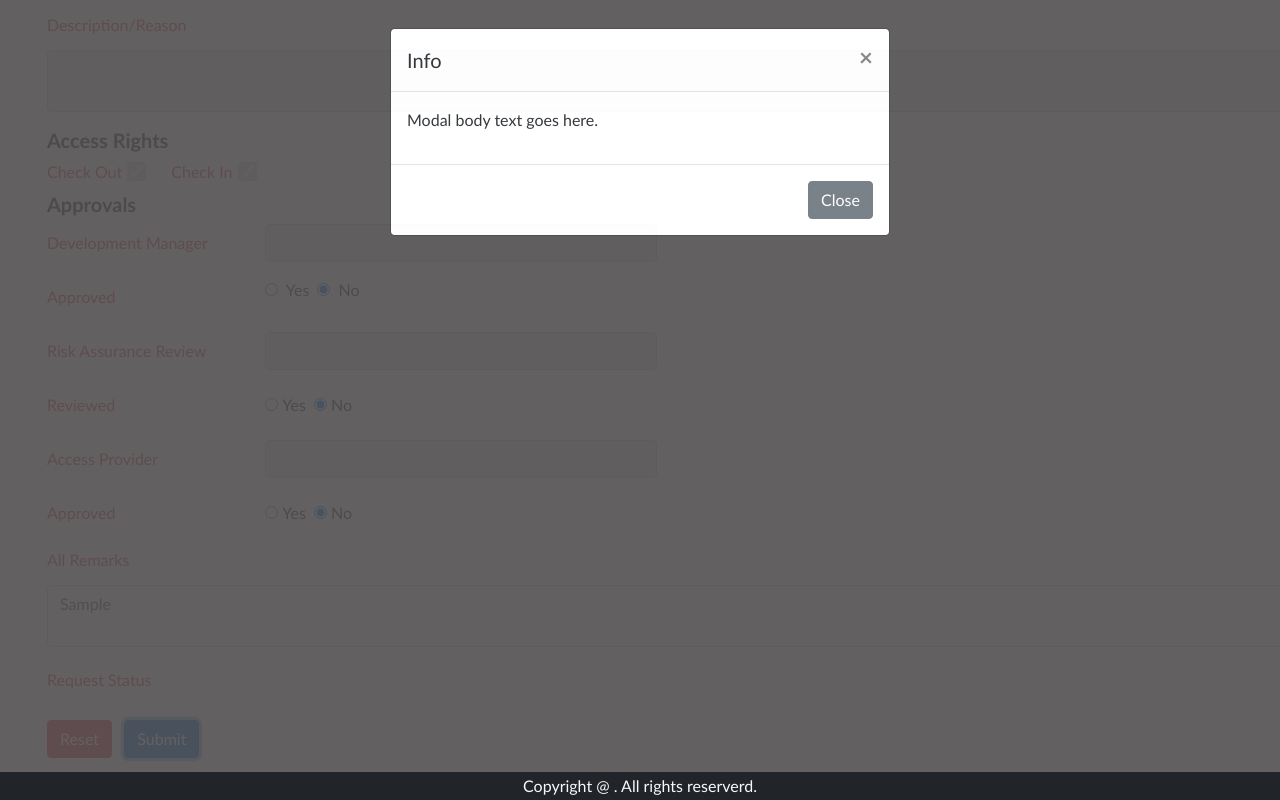
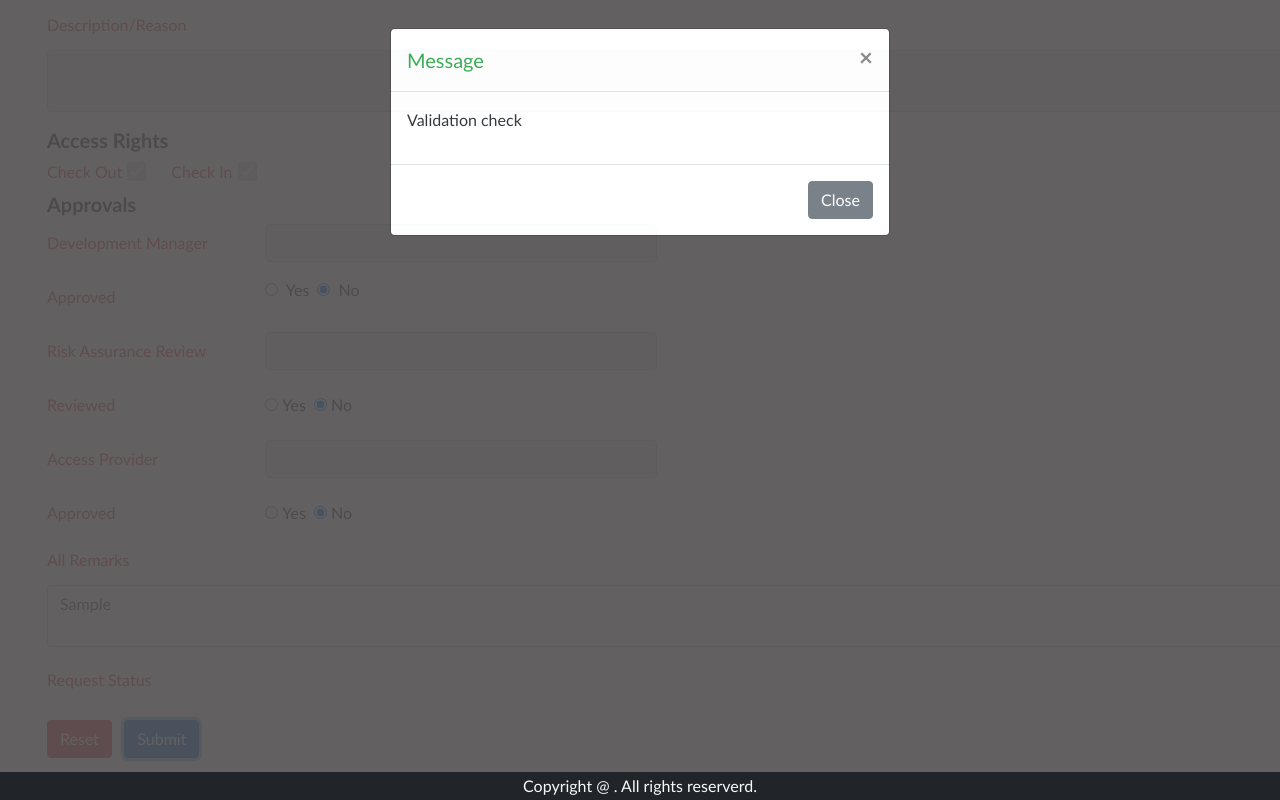
Before and after one commit to sathiyanvenkatesh/ReactWorkflow, a React (Create React App) app: page /approvesvc/1 in a window 1280 px wide. Both pictures are taken after typing "Sample" into the empty fields and a click on the button "Submit". Built offline with nearby package versions, Linux system fonts and the light colour scheme; no server answers.

Commit message:
custom message change.

```diff
--- a/src/components/dataTableExamples/AdvancedDatatable.js
+++ b/src/components/dataTableExamples/AdvancedDatatable.js
@@ -11,7 +11,6 @@ const ActionComponent = ({  row, onClick  }) => {
  return <Button onClick={clickHandler}>Action</Button>;
 };
 const handleAction = () => row => {
-  alert('Hi');
   console.log(row);
 }
 
--- a/src/components/pages/modalpage.js
+++ b/src/components/pages/modalpage.js
@@ -14,15 +14,9 @@ const ModalPage = () => {
     const [savebutton, setsaveButton] = useState(false);
 
     useEffect(() => {
-        getAlertType(message)
+        console.log(message)
     }, [open])
-    const getAlertType = (type) => {
-        if (type === 1) {
-            setheaderText("Info")
-            setbodyText("Modal body text goes here.")
-            setsaveButton(false)
-        }
-    }
+
     function closeModal() {
         dispatch(getClose())
     }
@@ -32,17 +26,16 @@ const ModalPage = () => {
                 <div className="modal-dialog">
                     <div className="modal-content">
                         <div className="modal-header">
-                            {/* {getAlertType(message)} */}
-                            <h5 className="modal-title">{headerText}</h5>
+                            <h5 className={`modal-title ${(message.type === "error")?"text-danger":"text-success"}`} >{message.headerText}</h5>
                             <button type="button" className="close" onClick={() => closeModal()} aria-label="Close">
                                 <span aria-hidden="true">&times;</span>
                             </button>
                         </div>
                         <div className="modal-body">
-                            <p>{bodyText}</p>
+                            <p>{message.bodyText}</p>
                         </div>
                         <div className="modal-footer">
-                            {savebutton && <button type="button" className="btn btn-primary" onClick={() => { dispatch(getClose()) }}>Save changes</button>}
+                            {message.saveButton && <button type="button" className="btn btn-primary" onClick={() => { dispatch(getClose()) }}>Save changes</button>}
                             <button type="button" className="btn btn-secondary" onClick={() => { dispatch(getClose()) }}>Close</button>
                         </div>
                     </div>
--- a/src/components/svc/SvcApprove.js
+++ b/src/components/svc/SvcApprove.js
@@ -2,7 +2,7 @@ import React, { useState, useEffect } from 'react'
 import { getSVCbyId, svcsSelector } from "../../redux-sclice/SvcSclice";
 import { useDispatch, useSelector } from 'react-redux';
 import { useParams } from 'react-router-dom'
-import { getOpen,setAlert } from '../../redux-sclice/popupwindow'
+import { getOpen,setAlertBox } from '../../redux-sclice/popupwindow'
 
 
 function SvcApprove() {
@@ -49,8 +49,8 @@ function SvcApprove() {
   }
 
   const handleSubmit = event => {
-    // const payload = [{title:"Error",message:"Validation check"}];
-    dispatch(setAlert(1))
+    const payload = {type:"success",headerText:"Message",bodyText:"Validation check",saveButton:false};
+    dispatch(setAlertBox(payload))
     dispatch(getOpen());
     event.preventDefault();
     //if(handleValidation){
--- a/src/redux-sclice/popupwindow.js
+++ b/src/redux-sclice/popupwindow.js
@@ -10,12 +10,11 @@ export const popupSlice = createSlice({
         getClose:(state) => {
             state.open = false;
         },
-        setAlert:(state,action) => {
-            state.message = action.payload;
+        setAlertBox:(state,{payload}) => {
+            state.message = payload;
         }
-
     }
 })
 
-export const { getOpen, getClose, setAlert } = popupSlice.actions;
+export const { getOpen, getClose, setAlertBox } = popupSlice.actions;
 export default popupSlice.reducer;
```
Also changed, not shown: 1 other file (tests, documents, lock files or other folders).
